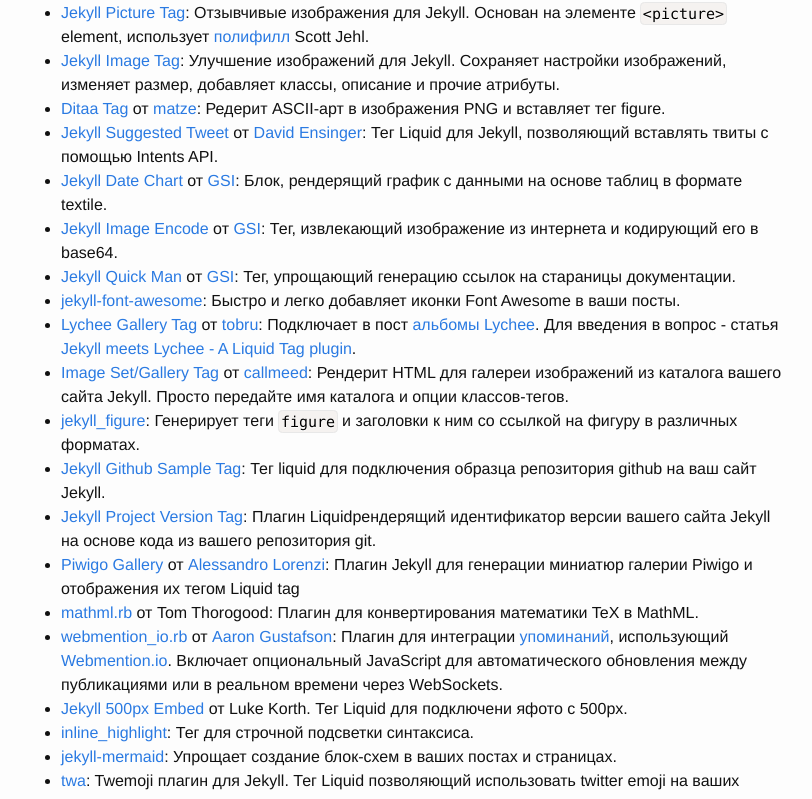
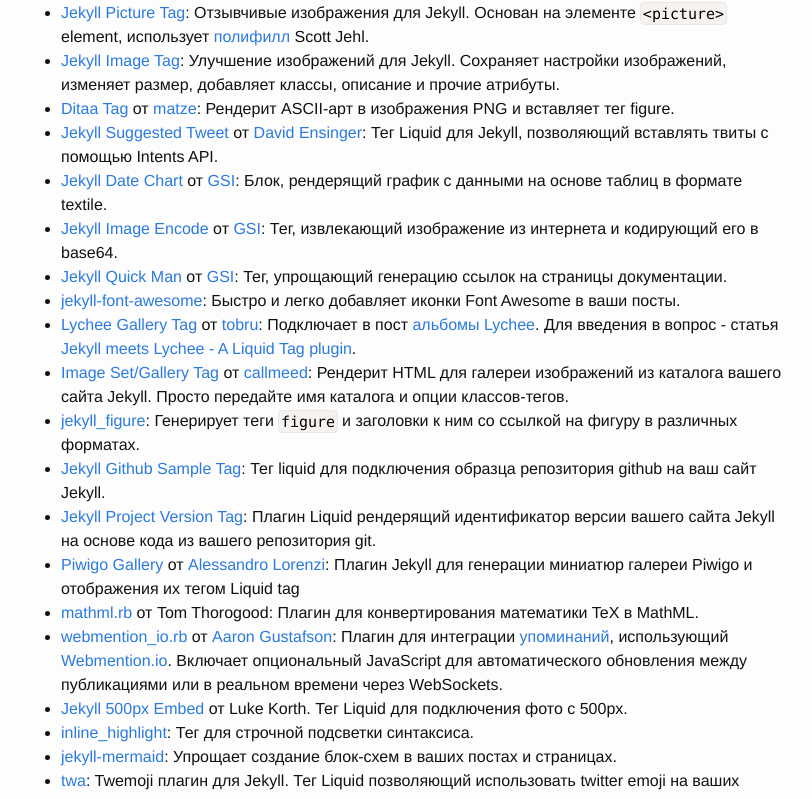
Before and after one commit to prgssr/prgssr.github.io, a Jekyll site: the page built from _documentation/20_plugins.markdown, in a window 1280 px wide and 1400 px high, scrolled down 10218 px. Shown: the part 160-959 px from the top of the window, without its empty margins (139-951 px from the left). Built offline with Jekyll 4.4.1, drawn with Linux system fonts in a browser that asks for light colours; some of the changed text lies outside the part shown.

Commit message:
typo errors fix 20

```diff
--- a/_documentation/20_plugins.markdown
+++ b/_documentation/20_plugins.markdown
@@ -371,7 +371,7 @@
 * [Logarithmic Tag Cloud](https://gist.github.com/2290195): Гибкое облако тегов, с логарифмическим представлением и документацией.
 * [oEmbed Tag от Tammo van Lessen](https://gist.github.com/1455726): Обеспечивает легкое подключение мультимедиа (например, с YouTube, Flickr, Slideshare) через oEmbed.
 * [FlickrSetTag от Thomas Mango](https://github.com/tsmango/jekyll_flickr_set_tag): Генерирует галереи изображений из наборов Flickr.
-* [Tweet Tag от Scott W. Bradley](https://github.com/scottwb/jekyll-tweet-tag): Тег Liquid для поключения твитов, используя  Twitter’s shortcodes.
+* [Tweet Tag от Scott W. Bradley](https://github.com/scottwb/jekyll-tweet-tag): Тег Liquid для подключения твитов, используя  Twitter’s shortcodes.
 * [Jekyll Twitter Plugin](https://github.com/rob-murray/jekyll-twitter-plugin): Тег Liquid, рендерящий твиты с  Twitter API. Поддерживает  oEmbed API.
 * [Jekyll-contentblocks](https://github.com/rustygeldmacher/jekyll-contentblocks): Позволяет использовать в ваших шаблонах теги для контента в стиле  Rails, пропуская контент из постов в макеты.
 * [Generate YouTube Embed ](https://gist.github.com/1805814) от [joelverhagen](https://github.com/joelverhagen): Плагин Jekyll позволяющий вставлять сидео с YouTube на вашу страницу указывая  YouTube ID. Опционально указываются размеры видео, плагин похож на “oEmbed Tag” , но работет только с YouTube.
@@ -388,21 +388,21 @@
 * [Jekyll-swfobject](https://github.com/sectore/jekyll-swfobject): Плагин Liquid для подключения файлов Adobe Flash  (.swf) с помощью SWFObject.
 * [Jekyll Picture Tag](https://github.com/robwierzbowski/jekyll-picture-tag): Отзывчивые изображения для Jekyll. Основан на элементе `<picture>` element, использует [полифилл](https://github.com/scottjehl/picturefill)  Scott Jehl.
 * [Jekyll Image Tag](https://github.com/robwierzbowski/jekyll-image-tag): Улучшение изображений для Jekyll. Сохраняет настройки изображений, изменяет размер, добавляет классы, описание и прочие атрибуты.
-* [Ditaa Tag](https://github.com/matze/jekyll-ditaa) от [matze](https://github.com/matze): Редерит  ASCII-арт в изображения PNG и вставляет тег figure.
+* [Ditaa Tag](https://github.com/matze/jekyll-ditaa) от [matze](https://github.com/matze): Рендерит  ASCII-арт в изображения PNG и вставляет тег figure.
 * [Jekyll Suggested Tweet](https://github.com/davidensinger/jekyll-suggested-tweet) от [David Ensinger](https://github.com/davidensinger/): Тег Liquid для Jekyll, позволяющий вставлять твиты с помощью Intents API.
 * [Jekyll Date Chart](https://github.com/GSI/jekyll_date_chart) от [GSI](https://github.com/GSI): Блок, рендерящий график с данными на основе таблиц в формате textile.
 * [Jekyll Image Encode](https://github.com/GSI/jekyll_image_encode) от [GSI](https://github.com/GSI): Тег, извлекающий изображение из интернета и кодирующий его в base64.
-* [Jekyll Quick Man](https://github.com/GSI/jekyll_quick_man) от [GSI](https://github.com/GSI): Тег, упрощающий генерацию ссылок на стараницы документации.
+* [Jekyll Quick Man](https://github.com/GSI/jekyll_quick_man) от [GSI](https://github.com/GSI): Тег, упрощающий генерацию ссылок на страницы документации.
 * [jekyll-font-awesome](https://gist.github.com/23maverick23/8532525): Быстро и легко добавляет иконки Font Awesome в ваши посты.
 * [Lychee Gallery Tag](https://gist.github.com/tobru/9171700) от [tobru](https://github.com/tobru): Подключает в пост [альбомы Lychee](http://lychee.electerious.com/). Для введения в вопрос - статья [Jekyll meets Lychee - A Liquid Tag plugin](https://tobrunet.ch/articles/jekyll-meets-lychee-a-liquid-tag-plugin/).
 * [Image Set/Gallery Tag ](https://github.com/callmeed/jekyll-image-set)от [callmeed](https://github.com/callmeed): Рендерит  HTML для галереи изображений из каталога вашего сайта Jekyll. Просто передайте имя каталога и опции классов-тегов.
 * [jekyll_figure](https://github.com/lmullen/jekyll_figure): Генерирует теги  `figure`  и заголовки к ним со ссылкой на фигуру в различных форматах.
 * [Jekyll Github Sample Tag](https://github.com/bwillis/jekyll-github-sample): Тег liquid  для подключения образца репозитория github на ваш сайт Jekyll.
-* [Jekyll Project Version Tag](https://github.com/rob-murray/jekyll-version-plugin): Плагин  Liquidрендерящий идентификатор версии вашего сайта Jekyll на основе кода из вашего репозитория git.
-* [Piwigo Gallery](https://github.com/AlessandroLorenzi/piwigo_gallery) от [Alessandro Lorenzi](http://www.alorenzi.eu/): Плагин Jekyll для генерации миниатюр галерии Piwigo и отображения их тегом Liquid tag
+* [Jekyll Project Version Tag](https://github.com/rob-murray/jekyll-version-plugin): Плагин  Liquid рендерящий идентификатор версии вашего сайта Jekyll на основе кода из вашего репозитория git.
+* [Piwigo Gallery](https://github.com/AlessandroLorenzi/piwigo_gallery) от [Alessandro Lorenzi](http://www.alorenzi.eu/): Плагин Jekyll для генерации миниатюр галереи Piwigo и отображения их тегом Liquid tag
 * [mathml.rb](https://github.com/tmthrgd/jekyll-plugins) от Tom Thorogood: Плагин для конвертирования математики TeX в MathML.
 * [webmention_io.rb](https://github.com/aarongustafson/jekyll-webmention_io) от [Aaron Gustafson](http://aaron-gustafson.com/): Плагин для интеграции [упоминаний](http://indiewebcamp.com/webmention), использующий [Webmention.io](http://webmention.io/). Включает опциональный JavaScript для автоматического обновления  между публикациями или в реальном времени через WebSockets.
-* [Jekyll 500px Embed](https://github.com/lkorth/jekyll-500px-embed)  от Luke Korth. Тег  Liquid для подключени яфото с 500px.
+* [Jekyll 500px Embed](https://github.com/lkorth/jekyll-500px-embed)  от Luke Korth. Тег  Liquid для подключения фото с 500px.
 * [inline_highlight](https://github.com/bdesham/inline_highlight): Тег для строчной подсветки синтаксиса.
 * [jekyll-mermaid](https://github.com/jasonbellamy/jekyll-mermaid): Упрощает создание блок-схем в ваших постах и страницах.
 * [twa](https://github.com/Ezmyrelda/twa): Twemoji плагин для Jekyll. Тег Liquid позволяющий использовать twitter emoji на ваших страницах.
```
Also changed, not shown: other parts of _documentation/20_plugins.markdown (+9 -9 lines).
